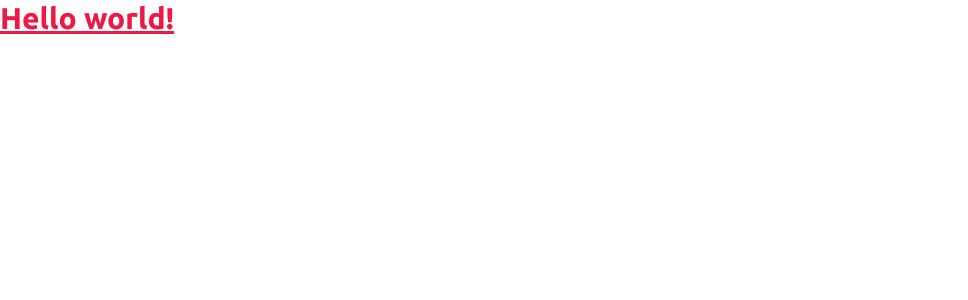
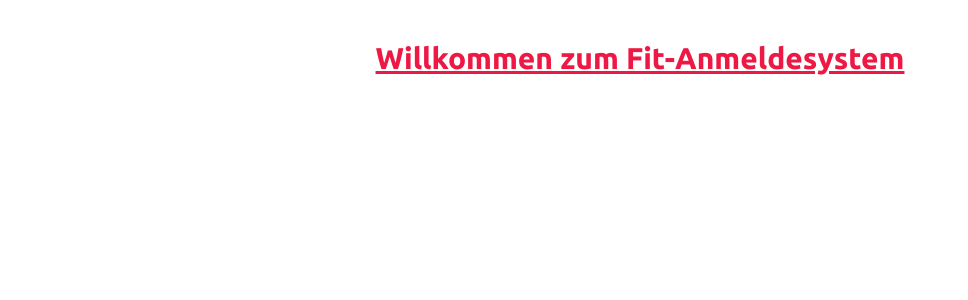
Before and after one commit to DieNullpointer/fit, a React (Create React App) app in the folder fit.client/: page / in a window 1280 px wide. Shown: the top 300 px of the page, without its empty margins (0-968 px from the left). Built offline with nearby package versions, Linux system fonts and the light colour scheme; the HTML template or start-up script is replaced by a standard one.

Commit message:
add Home Site

```diff
--- a/fit.client/package.json
+++ b/fit.client/package.json
@@ -10,6 +10,7 @@
     "postcss": "^8.4.21",
     "react": "^18.2.0",
     "react-dom": "^18.2.0",
+    "react-router-dom": "^6.8.0",
     "react-scripts": "5.0.1",
     "web-vitals": "^2.1.4"
   },
--- a/fit.client/src/App.js
+++ b/fit.client/src/App.js
@@ -1,7 +1,12 @@
+import { Route, BrowserRouter as Router, Routes } from "react-router-dom";
+import Home from "./pages/Home";
+
 export default function App() {
   return (
-    <h1 className="text-3xl font-bold underline text-primary">
-      Hello world!
-    </h1>
+      <Router>
+        <Routes>
+          <Route path="/" element={<Home />} />
+        </Routes>
+      </Router>
   )
 }
--- a/fit.client/src/pages/Home.jsx
+++ b/fit.client/src/pages/Home.jsx
@@ -0,0 +1,8 @@
+export default function Home() {
+
+    return (
+        <div>
+            <h1 className="text-center mt-10 font-bold text-primary underline text-3xl">Willkommen zum Fit-Anmeldesystem</h1>
+        </div>
+    );
+}
```
Also changed, not shown: 1 other file (tests, documents, lock files or other folders).
